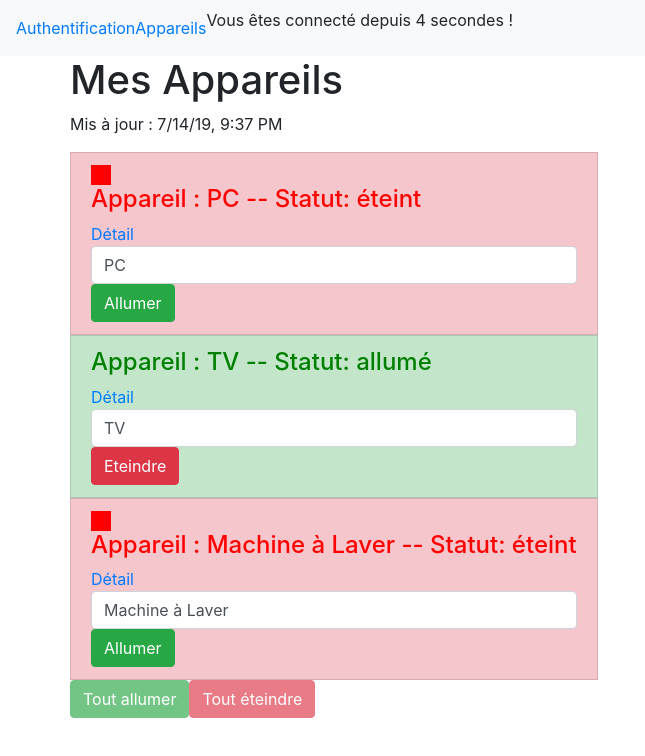
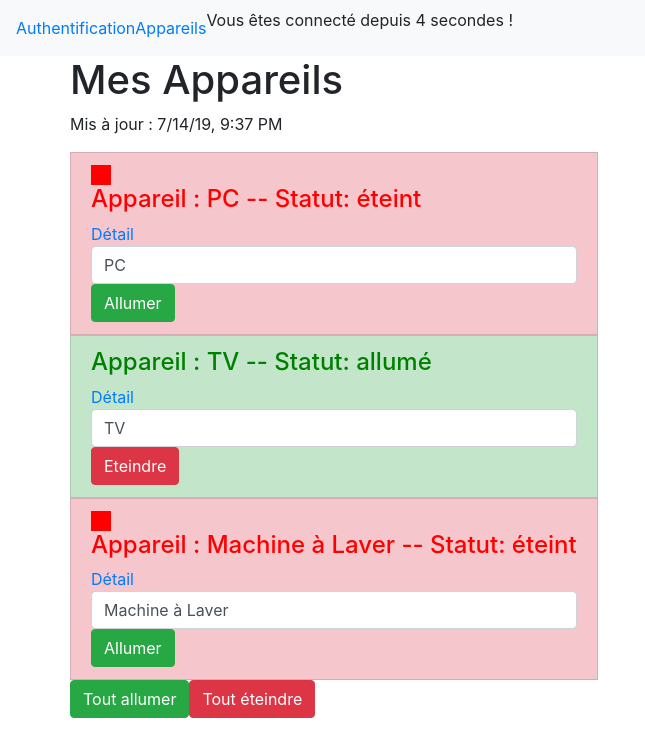
Before and after one commit to HeithemLejmi/Angular-Projects, an Angular app: page / in a window 1280 px wide. Shown: the top 756 px of the page, without its empty margins (0-645 px from the left). Built offline with nearby package versions, Linux system fonts and the light colour scheme.

Commit message:
Correct the authentication issue: the buttons (tout allumer/tout éteindre) should become enabled once isAuth is true

```diff
--- a/src/app/appareil-view/appareil-view.component.ts
+++ b/src/app/appareil-view/appareil-view.component.ts
@@ -1,7 +1,7 @@
 import { Component, OnDestroy, OnInit } from '@angular/core';
-//Services
+// Services
 import { AppareilService } from '../services/appareil.service';
-//Subscription
+// Subscription
 import { Subscription } from 'rxjs';
 
 @Component({
@@ -10,7 +10,7 @@ import { Subscription } from 'rxjs';
   styleUrls: ['./appareil-view.component.css']
 })
 export class AppareilViewComponent implements OnInit, OnDestroy {
-
+  isAuth = false;
   appareils: any[];
   appareilSubscription: Subscription;
 
@@ -23,7 +23,13 @@ export class AppareilViewComponent implements OnInit, OnDestroy {
     );
   });
 
-  constructor(private appareilService: AppareilService) { }
+  constructor(private appareilService: AppareilService) {
+    setTimeout(
+      () => {
+        this.isAuth = true;
+      }, 4000
+    );
+  }
 
   ngOnInit() {
     // souscrire au Subject "appareilSubscription" de AppareilService depuis  AppareilViewComponent
@@ -42,7 +48,7 @@ export class AppareilViewComponent implements OnInit, OnDestroy {
   }
 
   onEteindre() {
-    if(confirm('Etes-vous sûr de vouloir éteindre tous vos appareils ?')) {
+    if (confirm('Etes-vous sûr de vouloir éteindre tous vos appareils ?')) {
       this.appareilService.switchOffAll();
     } else {
       return null;
@@ -52,5 +58,4 @@ export class AppareilViewComponent implements OnInit, OnDestroy {
   ngOnDestroy() {
     this.appareilSubscription.unsubscribe();
   }
-
 }
```
